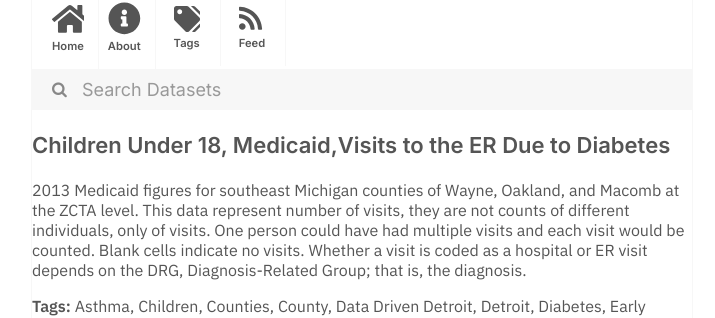
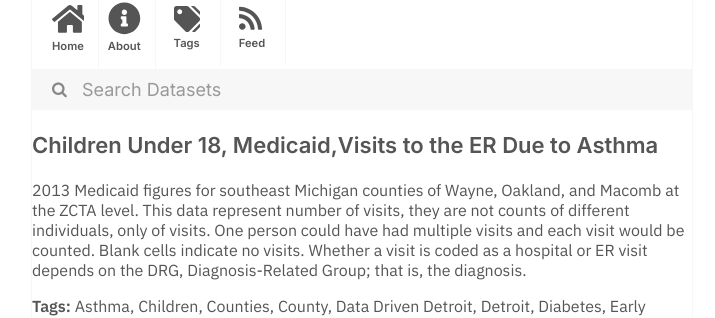
Before and after one commit to dayda-entities/city-of-ferndale-michigan, a Jekyll site: the page built from _posts/2020-11-12-children-under-18-medicaidvisi.md, in a window 1280 px wide. Shown: the part 216-534 px from the top of the page, without its empty margins (278-993 px from the left). Built offline with Jekyll 4.4.1, drawn with Linux system fonts in a browser that asks for light colours; part of the change alters nothing that is shown.

```diff
--- a/_posts/2020-11-12-children-under-18-medicaidvisi.md
+++ b/_posts/2020-11-12-children-under-18-medicaidvisi.md
@@ -1,7 +1,7 @@
 ---
-title: 'Children Under 18, Medicaid,Visits to the ER Due to Diabetes'
-created: '2020-11-12T12:28:35.053129'
-modified: '2020-11-12T12:28:35.053140'
+title: 'Children Under 18, Medicaid,Visits to the ER Due to Asthma'
+created: '2020-11-12T12:28:36.048782'
+modified: '2020-11-12T12:28:36.048794'
 state: active
 type: dataset
 tags:
@@ -25,7 +25,7 @@ tags:
   - Zip Code
 groups:
   - Local Government
-csv_url: 'https://data.ferndalemi.gov/datasets/e217e3a7987346448ecc3497d34d4d36_0.csv'
+csv_url: 'https://data.ferndalemi.gov/datasets/e217e3a7987346448ecc3497d34d4d36_1.csv'
 json_url: ''
 layout: post
 
```
